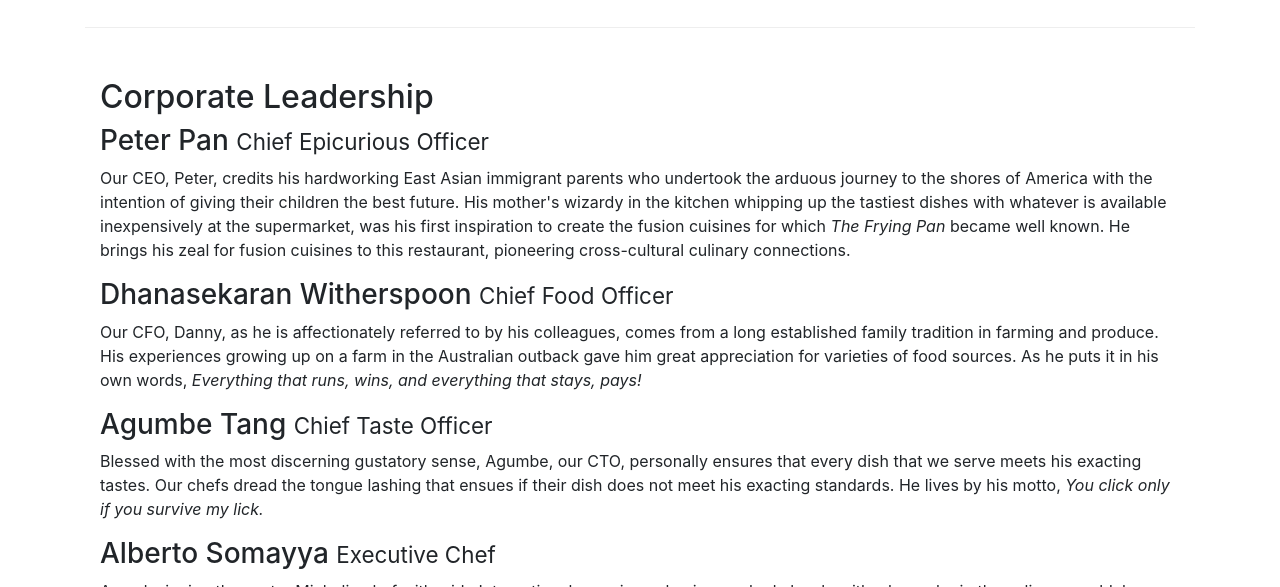
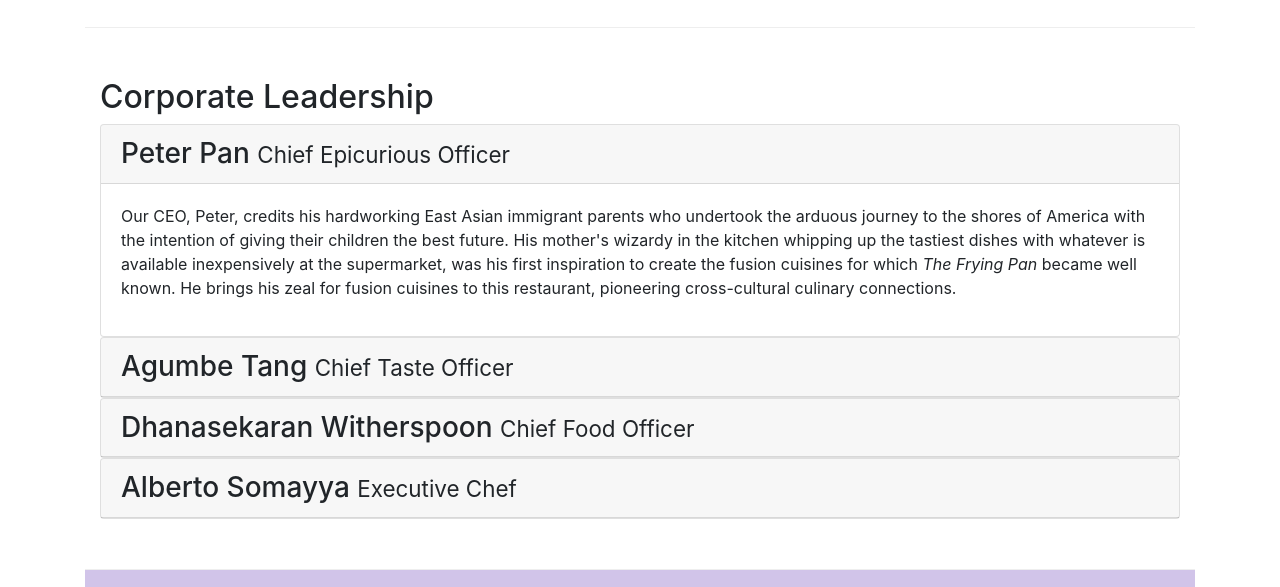
Before and after one commit to belonet/Bootstrap4-tutorial, a website: page aboutus.html in a window 1280 px wide. Shown: the part 1150-1737 px from the top of the page. Drawn offline with nearby package versions, Linux system fonts and the light colour scheme.

Commit message:
initial commit

```diff
--- a/aboutus.html
+++ b/aboutus.html
@@ -166,7 +166,19 @@
       <div class="row row-content">
         <div class="col-12">
           <h2>Corporate Leadership</h2>
-          <h3>Peter Pan <small>Chief Epicurious Officer</small></h3>
+
+          <div id="accordion">
+            <div class="card">
+              <div class="card-header" role="tab" id="peterhead">
+                <h3 class="mb-0">
+                  <a
+                    data-target="#peter"
+                    data-toggle="collapse"
+                  >Peter Pan <small>Chief Epicurious Officer</small></a>
+                </h3>
+              </div>
+              <div class="collapse show" id="peter" data-parent="#accordion">
+                <div class="card-body">
                   <p class="d-none d-sm-block">
                     Our CEO, Peter, credits his hardworking East Asian immigrant parents
                     who undertook the arduous journey to the shores of America with the
@@ -178,7 +190,45 @@
                     fusion cuisines to this restaurant, pioneering cross-cultural
                     culinary connections.
                   </p>
-          <h3>Dhanasekaran Witherspoon <small>Chief Food Officer</small></h3>
+                </div>
+              </div>
+            </div>
+            <div class="card">
+              <div class="card-header" role="tab" id="agubehead">
+                <h3 class="mb-0">
+                  <a class="collapsed"
+                    data-target="#agube"
+                    data-toggle="collapse"
+                  >Agumbe Tang <small>Chief Taste Officer</small></a>
+                </h3>
+              </div>
+              <div class="collapse" id="agube" data-parent="#accordion">
+                <div class="card-body">
+                  <p class="d-none d-sm-block">
+                    Our CEO, Peter, credits his hardworking East Asian immigrant parents
+                    who undertook the arduous journey to the shores of America with the
+                    intention of giving their children the best future. His mother's
+                    wizardy in the kitchen whipping up the tastiest dishes with whatever
+                    is available inexpensively at the supermarket, was his first
+                    inspiration to create the fusion cuisines for which
+                    <em>The Frying Pan</em> became well known. He brings his zeal for
+                    fusion cuisines to this restaurant, pioneering cross-cultural
+                    culinary connections.
+                  </p>
+                </div>
+              </div>
+            </div>
+            <div class="card">
+              <div class="card-header" role="tab" id="dannyhead">
+                <h3 class="mb-0">
+                  <a class="collapsed"
+                    data-target="#danny"
+                    data-toggle="collapse"
+                  >Dhanasekaran Witherspoon <small>Chief Food Officer</small></a>
+                </h3>
+              </div>
+              <div class="collapse" id="danny" data-parent="#accordion">
+                <div class="card-body">
                   <p class="d-none d-sm-block">
                     Our CFO, Danny, as he is affectionately referred to by his
                     colleagues, comes from a long established family tradition in
@@ -189,15 +239,20 @@
                       >Everything that runs, wins, and everything that stays, pays!</em
                     >
                   </p>
-          <h3>Agumbe Tang <small>Chief Taste Officer</small></h3>
-          <p class="d-none d-sm-block">
-            Blessed with the most discerning gustatory sense, Agumbe, our CTO,
-            personally ensures that every dish that we serve meets his exacting
-            tastes. Our chefs dread the tongue lashing that ensues if their dish
-            does not meet his exacting standards. He lives by his motto,
-            <em>You click only if you survive my lick.</em>
-          </p>
-          <h3>Alberto Somayya <small>Executive Chef</small></h3>
+                </div>
+              </div>
+            </div>
+            <div class="card">
+              <div class="card-header" role="tab" id="albertohead">
+                <h3 class="mb-0">
+                  <a class="collapsed"
+                    data-target="#alberto"
+                    data-toggle="collapse"
+                  >Alberto Somayya <small>Executive Chef</small></a>
+                </h3>
+              </div>
+              <div class="collapse" id="alberto" data-parent="#accordion">
+                <div class="card-body">
                   <p class="d-none d-sm-block">
                     Award winning three-star Michelin chef with wide International
                     experience having worked closely with whos-who in the culinary
@@ -208,6 +263,10 @@
                       get a winning hit! Amma Mia!</em
                     >
                   </p>
+                </div>
+              </div>
+            </div>
+
           </div>
       </div>
     </div>
--- a/css/styles.css
+++ b/css/styles.css
@@ -36,3 +36,7 @@ body {
   margin: 0px;
   color: #0f0f0f;
 }
+.custom {
+  background-color: #d1c4e9;
+  color: white;
+}
```
Also changed, not shown: index.html (+4 -1 lines). Lines whose indentation alone changed are shown as unchanged.
